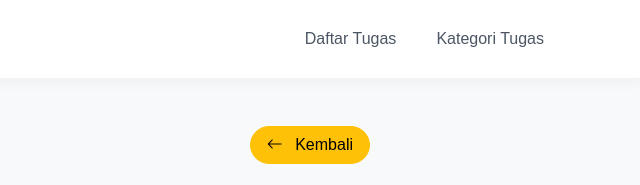
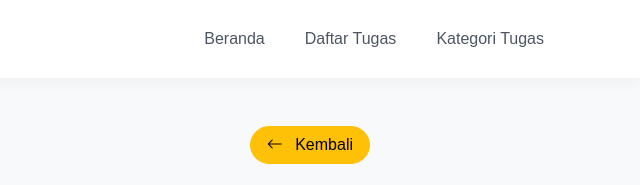
Before and after one commit to smartkoding/basic-crud-bootstrap-ui, a plain HTML site: page kategori-tugas/form.html in a window 1280 px wide. Shown: the top 185 px of the page, 638-1278 px from the left. Drawn offline with nearby package versions, Linux system fonts and the light colour scheme; a web font is replaced by a local one.

Commit message:
feat: add 'Beranda' (Home) link to the navigation bar across all pages.

```diff
--- a/kategori-tugas/form.html
+++ b/kategori-tugas/form.html
@@ -23,6 +23,9 @@
             </button>
             <div class="collapse navbar-collapse" id="navbarNav">
                 <ul class="navbar-nav ms-auto">
+                    <li class="nav-item">
+                        <a class="nav-link" href="../index.html">Beranda</a>
+                    </li>
                     <li class="nav-item">
                         <a class="nav-link" href="../tugas/index.html">Daftar Tugas</a>
                     </li>
```
Also changed, not shown: index.html (+3 -0 lines), kategori-tugas/index.html (+3 -1 lines), tugas/form.html (+3 -0 lines), tugas/index.html (+3 -0 lines).
